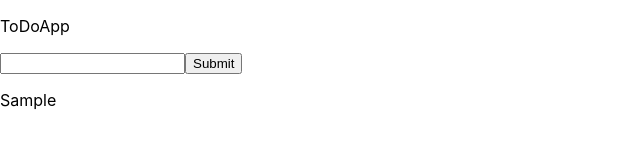
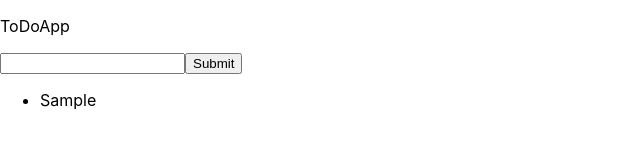
Before and after one commit to ismailToyran/ToDoApp, a React (Create React App) app: page / in a window 1280 px wide. Both pictures are taken after typing "Sample" into the empty fields and a click on the button "Submit". Shown: the top 160 px of the page, without its empty margins (0-640 px from the left). Built offline with nearby package versions, Linux system fonts and the light colour scheme.

Commit message:
ToDoList Component

```diff
--- a/src/Components/App/App.js
+++ b/src/Components/App/App.js
@@ -1,5 +1,6 @@
 import React, {Component} from 'react';
 import './App.css';
+import ToDoList from '../ToDoList/ToDoList';
 
 class App extends Component {
 
@@ -36,14 +37,15 @@ class App extends Component {
   render() {
     return (
       <div className="App">
-        <div>
-          <p>ToDoApp</p>
-          <form onSubmit={this.handleSubmit}>
-            <input onChange={this.handleChange} value={this.state.text} />
-            <button>Submit</button>
-          </form>
-          <p>{this.state.items.toString()}</p>
-        </div>
+
+        <p>ToDoApp</p>
+
+        <form onSubmit={this.handleSubmit}>
+          <input onChange={this.handleChange} value={this.state.text} />
+          <button>Submit</button>
+        </form>
+
+        <ToDoList items={this.state.items}/>
       </div>
     )
   }
--- /dev/null
+++ b/src/Components/ToDoList/ToDoList.js
@@ -0,0 +1,16 @@
+import React, { Component } from 'react';
+
+class ToDoList extends Component {
+
+  render() {
+    return (
+      <ul>
+        { this.props.items.map((item, i) => {
+          return <li key={item}>{ item }</li>
+        }) }
+      </ul>
+    )
+  }
+}
+
+export default ToDoList;
```
Also changed, not shown: src/Components/ToDoList/ToDoList.css (added).
